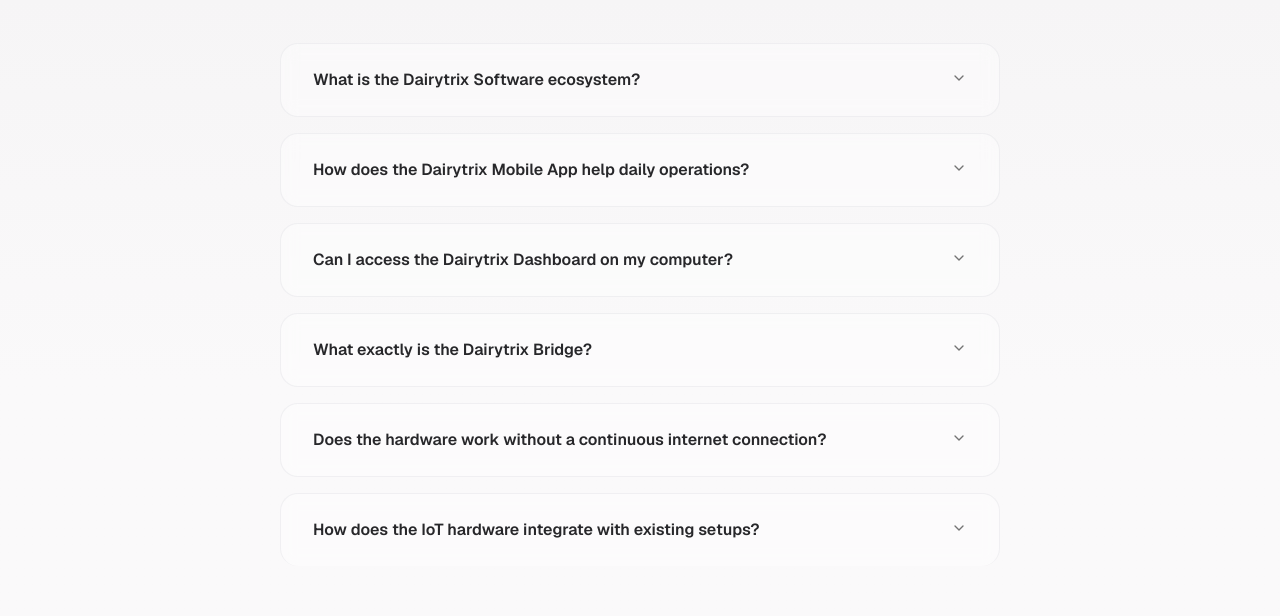
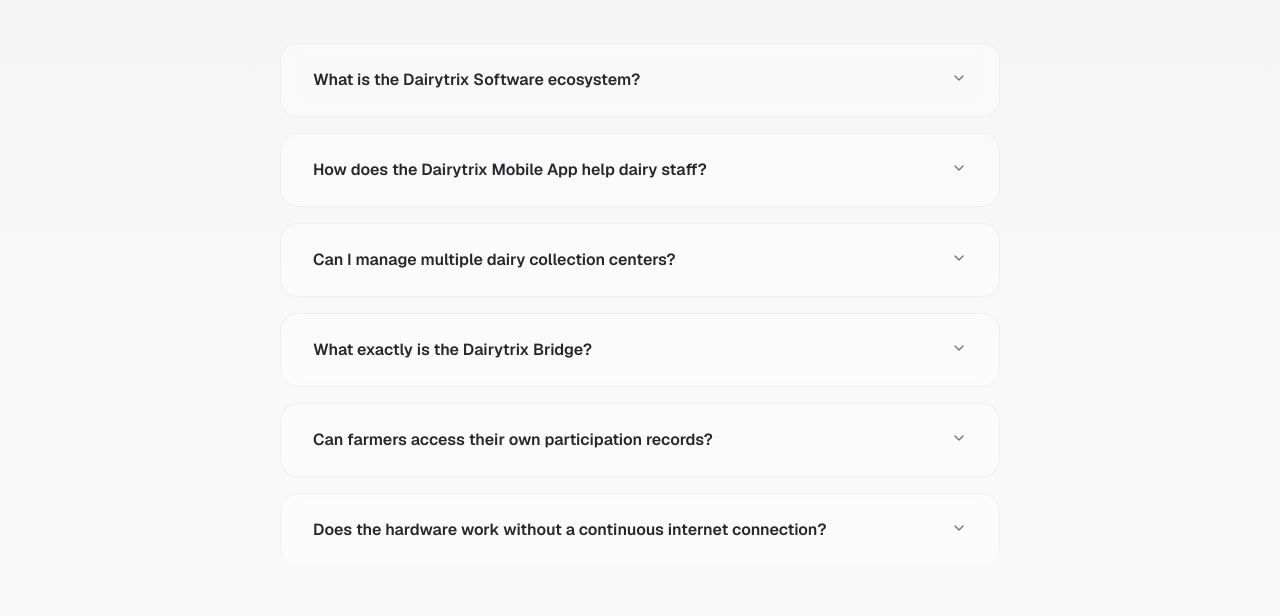
Before and after one commit to pratikpatwe/Dairytrix-Landing, a Next.js app: page / in a window 1280 px wide. Shown: the part 1060-1676 px from the top of the page. Built offline with nearby package versions, Linux system fonts and the light colour scheme.

Commit message:
Refocus FAQ content toward dairy owners and center management operations

```diff
--- a/components/landing/FAQ.tsx
+++ b/components/landing/FAQ.tsx
@@ -12,27 +12,27 @@
 const faqs = [
     {
         question: "What is the Dairytrix Software ecosystem?",
-        answer: "Dairytrix provides a comprehensive software suite including a powerful Desktop Dashboard for detailed farm management and a streamlined Mobile App for real-time monitoring on the go. Both platforms offer live data visualization, health alerts, and productivity tracking for your herd."
+        answer: "Dairytrix provides a comprehensive software suite designed specifically for dairy owners and staff. This includes a powerful Desktop Dashboard for detailed dairy management and a streamlined Mobile App for real-time monitoring of milk collection and center operations on the go."
     },
     {
-        question: "How does the Dairytrix Mobile App help daily operations?",
-        answer: "The mobile app gives farmers instant notifications about critical events, such as unusual activity patterns or health drops in cattle. It allows you to log data locally and sync it automatically once you have a connection, making it perfect for field use."
+        question: "How does the Dairytrix Mobile App help dairy staff?",
+        answer: "The mobile app gives dairy owners and staff instant notifications about milk collection trends, quality alerts, and daily intake. Staff can log data locally at the collection center and sync it automatically, ensuring records are always up to date even in rural areas."
     },
     {
-        question: "Can I access the Dairytrix Dashboard on my computer?",
-        answer: "Absolutely. The Dairytrix Desktop application (available for Windows and macOS) is designed for deep-dive analysis. It features advanced reporting tools, long-term trend analysis, and administrative controls to manage large-scale dairy operations and multiple farm sites."
+        question: "Can I manage multiple dairy collection centers?",
+        answer: "Absolutely. The Dairytrix Desktop application is built for multi-center management. It allows dairy owners to oversee several collection points, analyze long-term performance trends across different centers, and manage administrative controls from one central location."
     },
     {
         question: "What exactly is the Dairytrix Bridge?",
-        answer: "The Dairytrix Bridge is a robust industrial-grade IoT gateway. It acts as the central hub of your farm, collecting data from various sensors placed on your livestock and equipment, and securely transmitting that data to our cloud servers via Wi-Fi or Cellular networks."
+        answer: "The Dairytrix Bridge is a robust industrial-grade IoT gateway designed for the dairy environment. It acts as the central hub of your collection center, syncing data from milk analyzers and various sensors directly to our cloud servers for precise record-keeping."
+    },
+    {
+        question: "Can farmers access their own participation records?",
+        answer: "Yes. While the system is optimized for dairy management, farmers can use the mobile platform to check their personal milk supply history, quality reports, and upcoming payment schedules, fostering transparency between the dairy and the supplier."
     },
     {
         question: "Does the hardware work without a continuous internet connection?",
-        answer: "Yes. The Dairytrix Bridge has built-in local storage to buffer data during internet outages. Once the connection is restored, it automatically synchronizes the cached data to the cloud, ensuring no information is lost."
-    },
-    {
-        question: "How does the IoT hardware integrate with existing setups?",
-        answer: "Our hardware is designed to be plug-and-play. It works alongside your existing milking machines and cooling systems, using non-invasive sensors to gather real-time data without requiring major modifications."
+        answer: "Yes. The Dairytrix Bridge has built-in local storage to buffer collection data during internet outages. Once the connection is restored, it automatically synchronizes the cached data to the cloud, ensuring no record is ever lost."
     }
 ]
 
```
